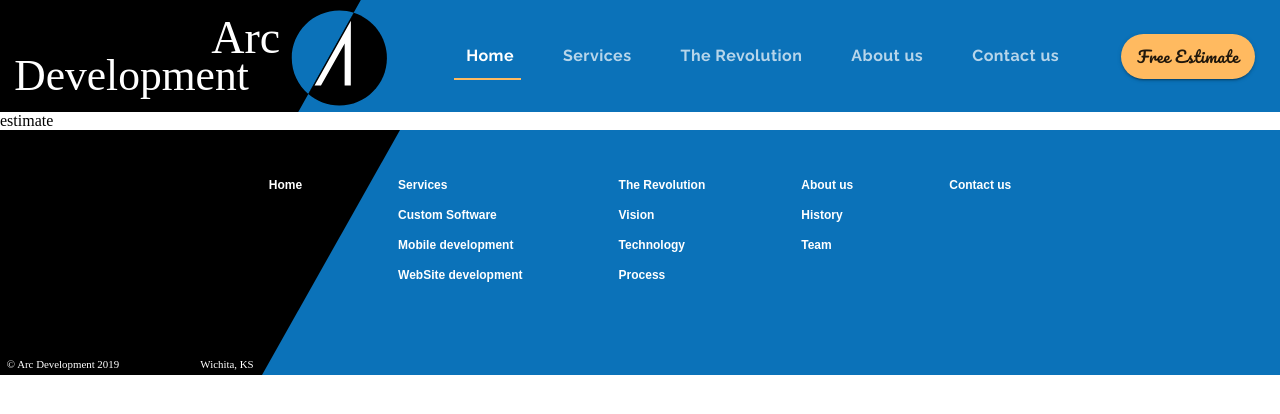
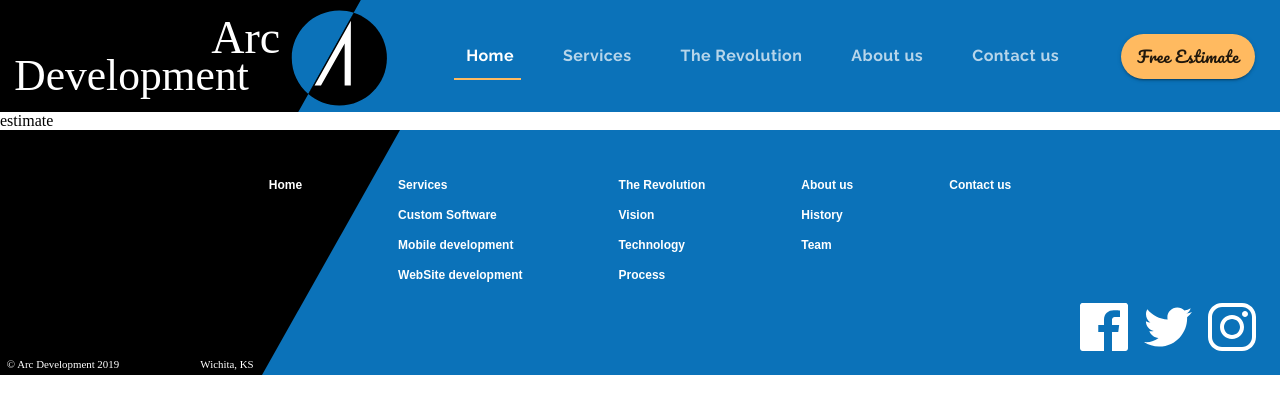
Before and after one commit to pmtavares/DevMaterialUI, a React (Create React App) app: page /estimate in a window 1280 px wide. Shown: the top 414 px of the page. Built offline with nearby package versions, Linux system fonts and the light colour scheme.

Commit message:
Grid icons

```diff
--- a/src/components/ui/Footer.js
+++ b/src/components/ui/Footer.js
@@ -2,7 +2,11 @@
 import {makeStyles} from '@material-ui/core/styles';
 import footerAdorment from '../../assets/Footer Adornment.svg';
 import Grid from '@material-ui/core/Grid';
+import Hidden from "@material-ui/core/Hidden";
 import {Link} from "react-router-dom";
+import facebook from "../../assets/facebook.svg";
+import twitter from "../../assets/twitter.svg";
+import instagram from "../../assets/instagram.svg";
 
 const useStyles = makeStyles(theme => ({
     footer: {
@@ -34,6 +38,24 @@
     },
     gridItem :{
         margin: "3em"
+    },
+    icon: {
+        width: "3em",
+        height: "3em",
+        [theme.breakpoints.down("xs")] :{
+            height: "2.5em",
+            width: "2.5em"
+        }
+    },
+    socialContainer : {
+        position:"absolute",
+        marginTop: "-5em",
+        right:"1.5em",
+        [theme.breakpoints.down("xs")] :{
+            right: "0.6em",
+            marginTop: "-4em",
+
+        }
     }
 }))
 
@@ -42,6 +64,7 @@
 
     return(
         <footer className={classes.footer}>
+            <Hidden mdDown>
                 <Grid container className={classes.mainContainer}>
                     <Grid item className={classes.gridItem}>
                         <Grid container direction="column" spacing={2}>
@@ -77,7 +100,19 @@
                         </Grid>
                     </Grid>
                 </Grid>
+            </Hidden>
             <img alt="blak decorative slash" src={footerAdorment} className={classes.adornment}/>
+            <Grid container className={classes.socialContainer} justify="flex-end" spacing={2}>
+                <Grid item component={"a"} href="http://www.facebook.com"  target="_blank">
+                    <img alt="facebook logo" src={facebook} className={classes.icon}/>
+                </Grid>
+                <Grid item component={"a"} href="http://www.twitter.com"  target="_blank">
+                    <img alt="twitter logo" src={twitter} className={classes.icon}/>
+                </Grid>
+                <Grid item component={"a"} href="http://www.instagram.com">
+                    <img alt="instagram logo" src={instagram} className={classes.icon}  target="_blank"/>
+                </Grid>
+            </Grid>
 
         </footer>
     )
```
Lines whose indentation alone changed are shown as unchanged.
